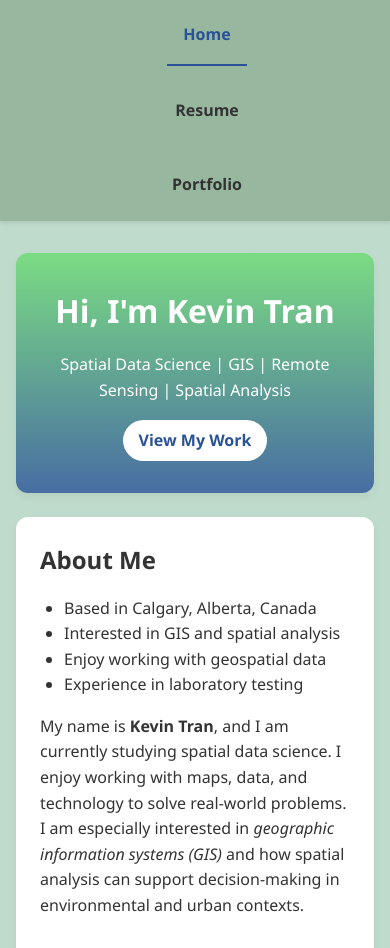
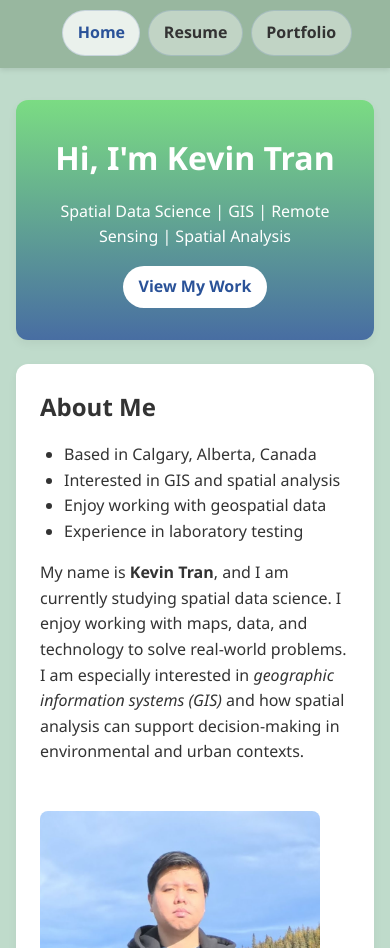
Before and after one commit to ktran397/webpage, a plain HTML site: page index.html in a window 390 px wide. Shown: the part 152-1100 px from the top of the page. Drawn offline with Linux system fonts and the light colour scheme.

Commit message:
Modify nav styles for responsive layout
Updated navigation styles for improved responsiveness on smaller screens.

```diff
--- a/styles.css
+++ b/styles.css
@@ -468,12 +468,29 @@ body.dark #darkModeToggle {
 /* Responsive */
 @media (max-width: 768px) {
     nav ul {
-        flex-direction: column;
+        flex-direction: row;
+        flex-wrap: wrap;
         align-items: center;
+        justify-content: center;
+        gap: 0.5rem;
+        padding: 0.75rem 0;
     }
 
     nav li {
-        margin: 0.5rem 0;
+        margin: 0;
+    }
+
+    nav a {
+        padding: 0.55rem 0.9rem;
+        border: 1px solid rgba(42, 82, 152, 0.18);
+        border-radius: 999px;
+        background: rgba(255, 255, 255, 0.4);
+    }
+
+    nav a:hover,
+    nav a.active {
+        border-bottom: 1px solid rgba(42, 82, 152, 0.18);
+        background: rgba(255, 255, 255, 0.8);
     }
 
     .about-container {
```
